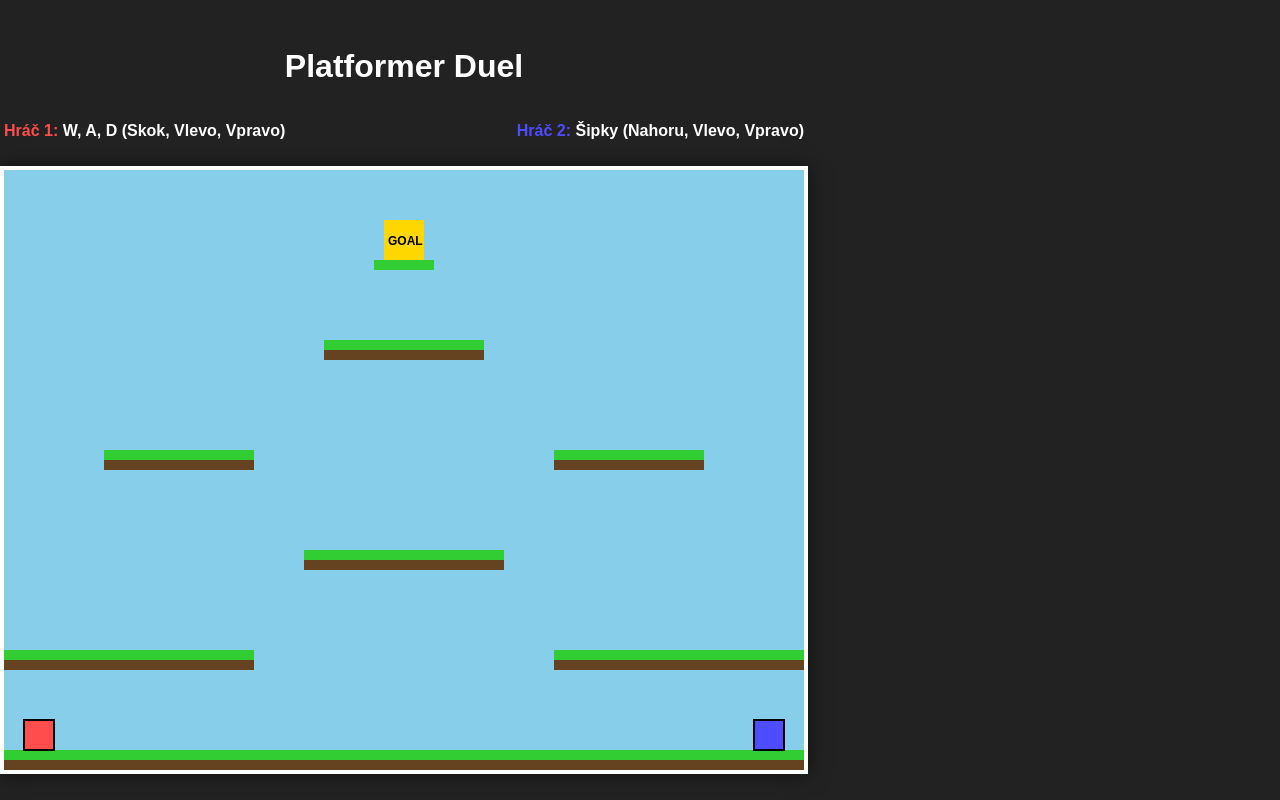
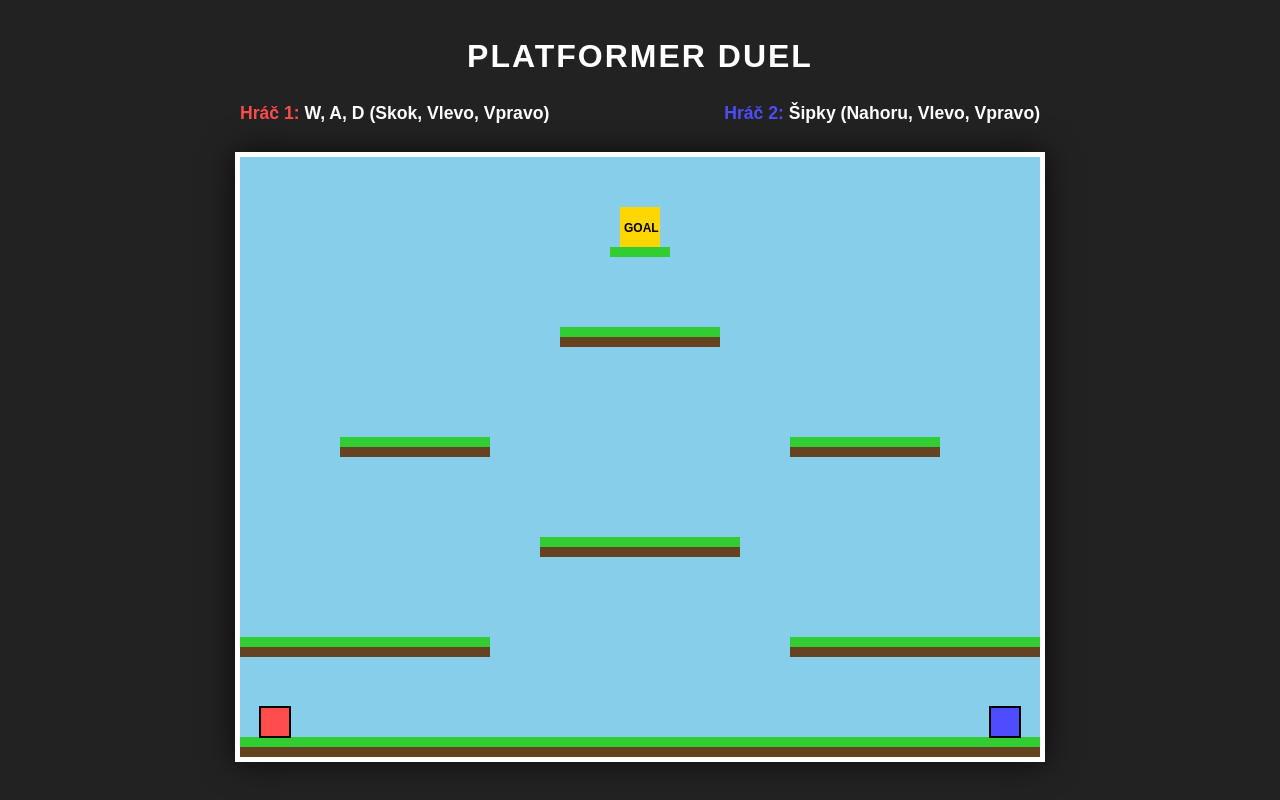
Before and after one commit to miroslavdecek/prace-o-hodinach, a plain HTML site: page index.html in a window 1280 px wide. Drawn offline with Linux system fonts and the light colour scheme.

Commit message:
Refactor CSS for better layout and styling

```diff
--- a/style.css
+++ b/style.css
@@ -1,31 +1,48 @@
+/* Celá stránka (body) se chová jako pružný kontejner */
 body {
     margin: 0;
     padding: 0;
-    display: flex;
-    justify_content: center;
-    align-items: center;
-    height: 100vh;
-    background-color: #222;
+    width: 100%;
+    height: 100vh; /* Roztáhne stránku na celou výšku okna prohlížeče */
+    display: flex; /* Zapne Flexbox */
+    justify-content: center; /* Zarovná obsah vodorovně na střed */
+    align-items: center; /* Zarovná obsah svisle na střed */
+    background-color: #222; /* Tmavé pozadí kolem hry */
     font-family: 'Arial', sans-serif;
     color: white;
+    overflow: hidden; /* Skryje posuvníky, aby hra vypadala jako aplikace */
 }
 
+/* Kontejner, který drží nadpis, instrukce a plátno */
 .game-container {
-    text-align: center;
+    text-align: center; /* Vycentruje texty a canvas uvnitř kontejneru */
+    display: flex;
+    flex-direction: column; /* Seřadí prvky pod sebe */
+    align-items: center;
 }
 
-canvas {
-    background-color: #87CEEB; /* Sky Blue */
-    border: 4px solid #fff;
-    box-shadow: 0 0 20px rgba(0,0,0,0.5);
-    display: block;
-    margin: 0 auto;
+/* Nadpis */
+h1 {
+    margin: 0 0 10px 0;
+    font-size: 2rem;
+    text-transform: uppercase;
+    letter-spacing: 2px;
 }
 
+/* Instrukce pro hráče */
 .instructions {
     display: flex;
     justify-content: space-between;
-    width: 800px; /* Same as canvas width */
-    margin: 0 auto 10px auto;
+    width: 800px; /* Stejná šířka jako canvas */
+    margin-bottom: 10px;
     font-weight: bold;
+    font-size: 1.1rem;
 }
+
+/* Herní plátno */
+canvas {
+    background-color: #87CEEB; /* Nebeská modř */
+    border: 5px solid #fff; /* Bílý rámeček */
+    box-shadow: 0 0 30px rgba(0, 0, 0, 0.7); /* Stín pod hrou pro 3D efekt */
+    display: block;
+}
```
